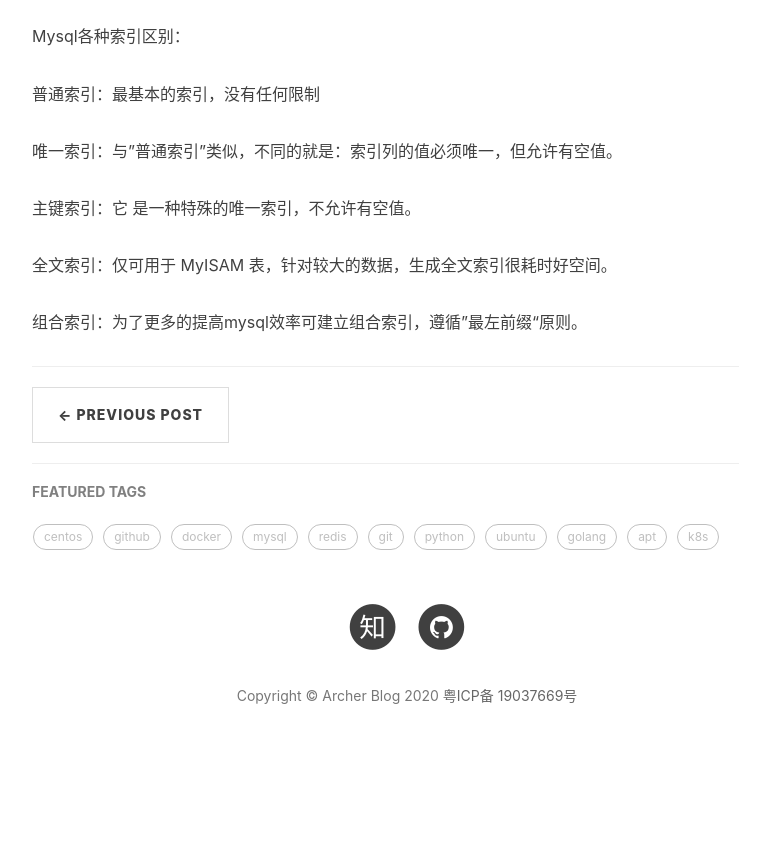
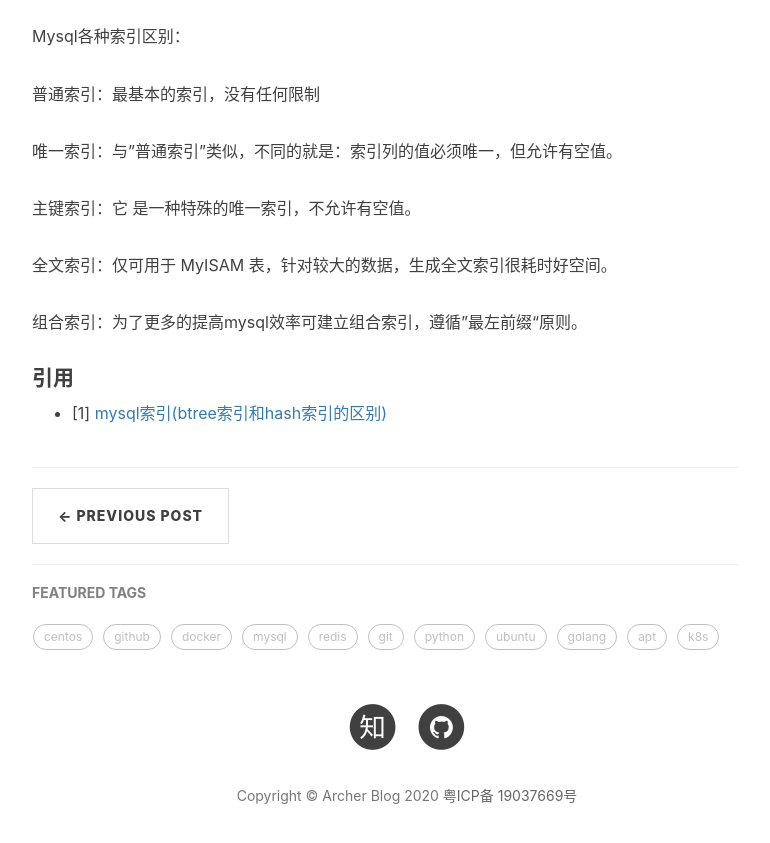
Before and after one commit to tangheng1995/tangheng1995.github.io, a Jekyll site: the page built from _posts/2020-03-03-Mysql-index-type.md, in a window 1280 px wide and 900 px high, scrolled down 3737 px. Shown: the top 843 px of the window, without its empty margins (233-1003 px from the left). Built offline with Jekyll 4.4.1, drawn with Linux system fonts in a browser that asks for light colours; nearby versions of some CDN libraries; comment, search, counter and statistics services are not loaded; before the commit the page ends 4537 px from its top, so only the background shows below that.

Commit message:
update *.md

```diff
--- a/_posts/2020-03-03-Mysql-index-type.md
+++ b/_posts/2020-03-03-Mysql-index-type.md
@@ -122,3 +122,7 @@
 全文索引：仅可用于 MyISAM 表，针对较大的数据，生成全文索引很耗时好空间。
 
 组合索引：为了更多的提高mysql效率可建立组合索引，遵循”最左前缀“原则。
+
+#### 引用
+
+- [1] [mysql索引(btree索引和hash索引的区别)](https://www.cnblogs.com/kenshinobiy/p/4360371.html)
```
